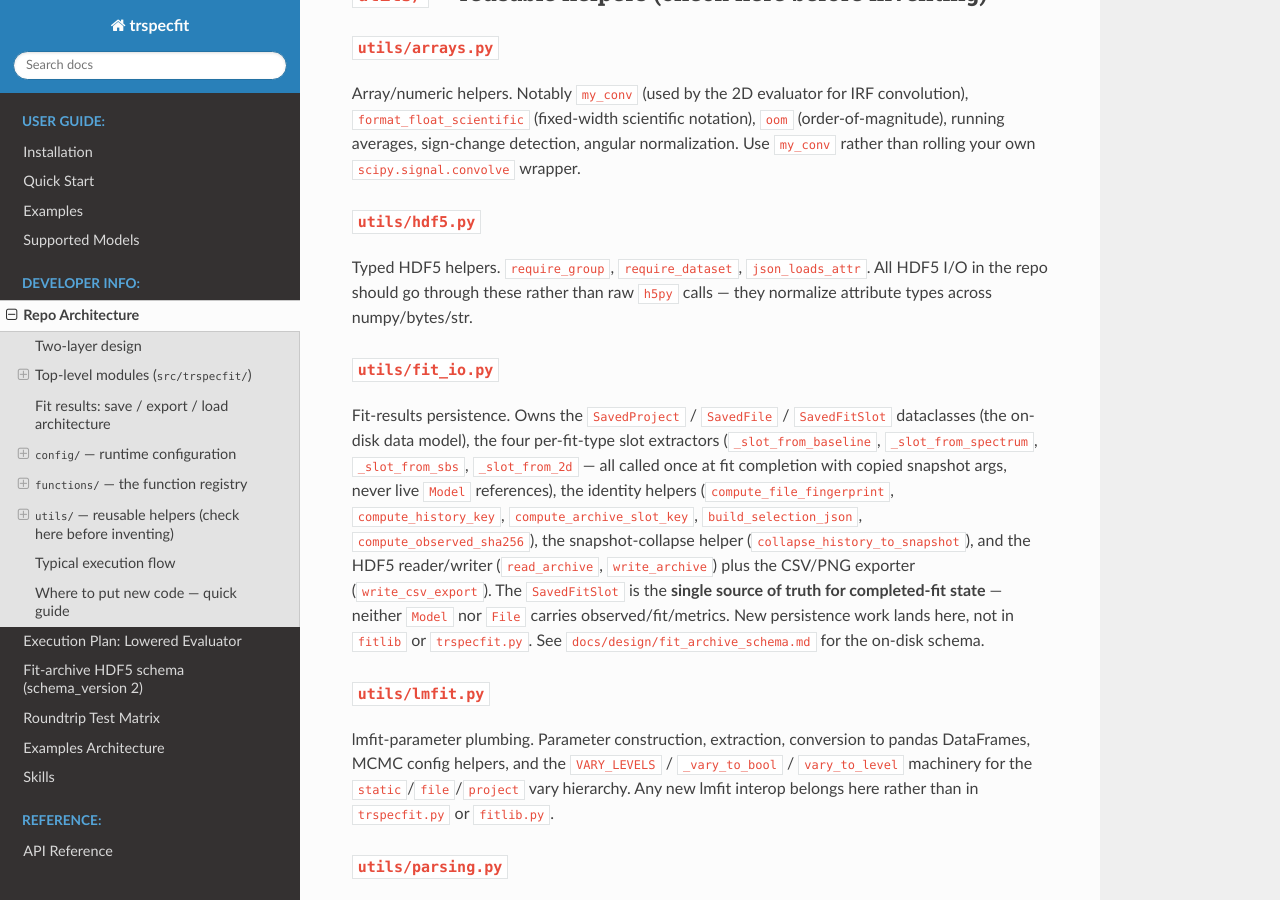
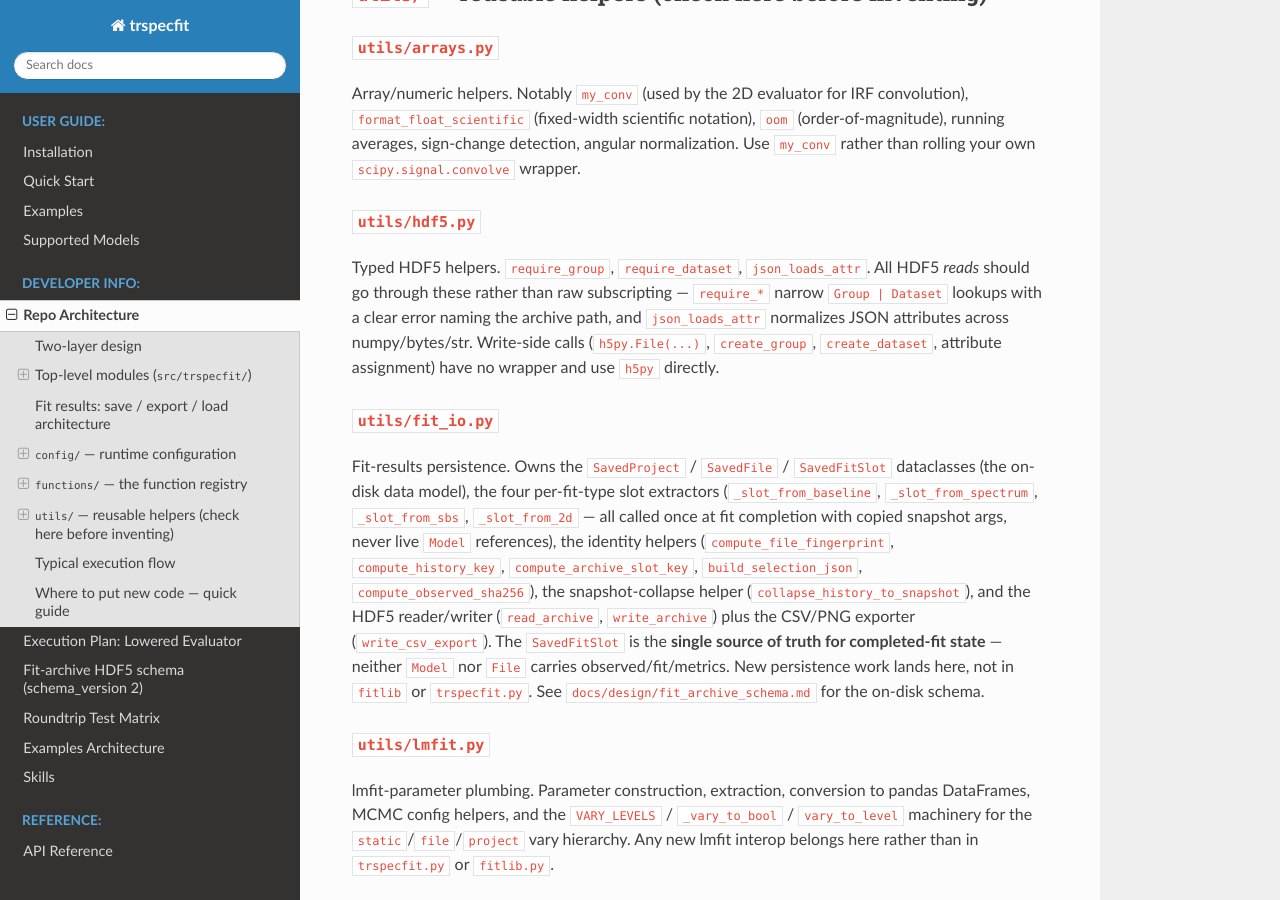
Before and after one commit to InfinityMonkeyAtWork/time-resolved-spectroscopy-fit, a Sphinx documentation site: the page built from docs/design/repo_architecture.md, in a window 1280 px wide and 900 px high, scrolled down 4738 px. Built offline with Sphinx 7.4.7 and the Read the Docs theme 3.1.0, drawn with Linux system fonts in a browser that asks for light colours; some of the changed text lies outside the part shown.

Commit message:
migrate fit_io reads to shared hdf5 helpers; scope contract to reads

```diff
--- a/docs/design/repo_architecture.md
+++ b/docs/design/repo_architecture.md
@@ -242,8 +242,12 @@ own `scipy.signal.convolve` wrapper.
 ### `utils/hdf5.py`
 
 Typed HDF5 helpers. `require_group`, `require_dataset`, `json_loads_attr`.
-All HDF5 I/O in the repo should go through these rather than raw
-`h5py` calls — they normalize attribute types across numpy/bytes/str.
+All HDF5 *reads* should go through these rather than raw subscripting —
+`require_*` narrow `Group | Dataset` lookups with a clear error naming the
+archive path, and `json_loads_attr` normalizes JSON attributes across
+numpy/bytes/str. Write-side calls (`h5py.File(...)`, `create_group`,
+`create_dataset`, attribute assignment) have no wrapper and use `h5py`
+directly.
 
 ### `utils/fit_io.py`
 
@@ -327,5 +331,5 @@ evaluator. New features are generally prototyped on that slow path first.
 - **New fit-result post-processing (CI, MCMC, in-fit plots)** → `fitlib.py`.
 - **New fit-archive field, exporter format, or comparison metric** → `utils/fit_io.py` (data model + writer/reader + CSV exporter) and `fit_results.py` (query / `compare_models`). Slot extraction stays in `utils/fit_io.py`; the four `_append_<fit_type>_slot` call sites in `trspecfit.py` should not be replicated elsewhere.
 - **New simulator feature / sampling strategy** → `simulator.py` / `utils/sweep.py`.
-- **New HDF5 I/O** → go through `utils/hdf5.py` helpers.
+- **New HDF5 reads** → go through `utils/hdf5.py` helpers (writes use `h5py` directly).
 - **Performance optimization of an existing feature** → lower into `graph_ir` / `eval_*`. Do **not** optimize mcp.
```
Also changed, not shown: 1 other file.
